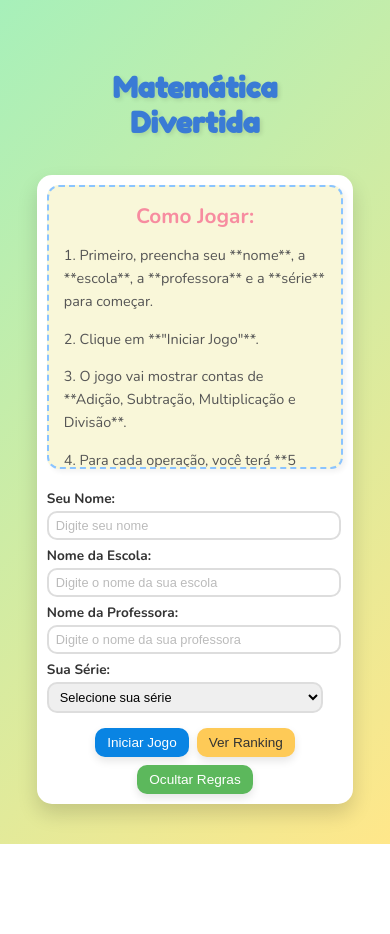
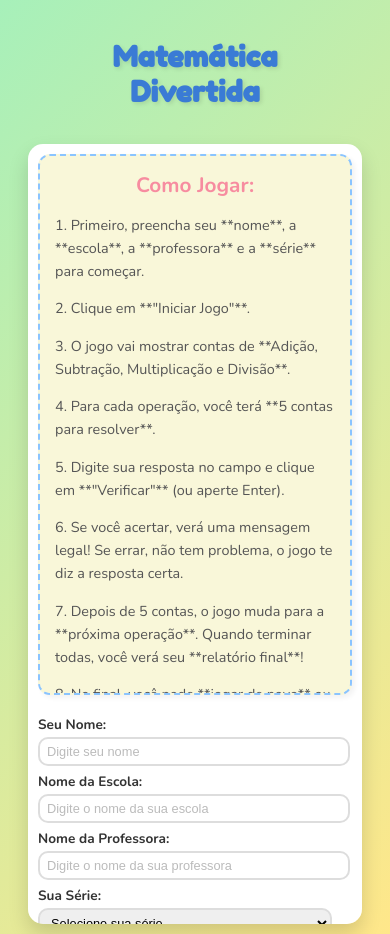
Before and after one commit to luciojs-Oliveira/Matem-rica-Divertida, a plain HTML site: page index.html in a window 390 px wide. Both pictures are taken after a click on the button "Como Jogar?". Before the commit the page ends 844 px from the top, so only its background shows below. Drawn offline with nearby package versions, Linux system fonts and the light colour scheme.

Commit message:
fifth commit

```diff
--- a/index.html
+++ b/index.html
@@ -19,7 +19,7 @@
             padding: 10px;
             box-sizing: border-box;
             overflow-x: hidden;
-            overflow-y: auto;
+            /* overflow-y: auto; Removido do body para evitar barras de rolagem duplas se o container já rolar */
         }
 
         /* Novo Wrapper para o Título e o Formulário */
@@ -31,6 +31,8 @@
             max-width: 90%;
             width: 100%;
             flex-wrap: nowrap;
+            /* Adicionado para garantir que o wrapper não seja empurrado para fora */
+            max-height: calc(100vh - 20px); /* 100vh - (padding do body * 2) */
         }
 
         /* Título Principal - Agora ao lado do formulário */
@@ -54,13 +56,15 @@
             text-align: center;
             width: 100%;
             max-width: 550px;
-            max-height: calc(100vh - 40px);
-            overflow-y: auto;
+            /* Ajuste o max-height para ser mais dinâmico. O 100vh pode ser alto demais. */
+            /* Ele deve considerar o padding do body e o h1, mas se o h1 estiver empilhado. */
+            max-height: calc(100vh - 20px); /* Comece com uma altura generosa */
+            overflow-y: auto; /* Permite rolagem dentro do container */
             animation: fadeIn 1s ease-out;
             box-sizing: border-box;
             display: flex;
             flex-direction: column;
-            justify-content: space-between;
+            justify-content: space-between; /* Para empurrar os botões para baixo */
             flex-shrink: 0;
         }
 
@@ -79,9 +83,9 @@
             margin-bottom: 20px;
             text-align: left;
             box-shadow: 3px 3px 5px rgba(0,0,0,0.05);
-            max-height: 0;
-            overflow: hidden;
-            transition: max-height 0.7s ease-out, padding 0.7s ease-out, margin-bottom 0.7s ease-out;
+            max-height: 0; /* Começa oculto */
+            overflow: hidden; /* Garante que o conteúdo não vaze */
+            transition: max-height 0.7s ease-out, padding 0.7s ease-out, margin-bottom 0.7s ease-out, opacity 0.7s ease-out;
             opacity: 0;
             visibility: hidden;
             flex-shrink: 0;
@@ -89,11 +93,13 @@
 
         /* Quando as regras estão visíveis */
         .regras-jogo.visible {
-            max-height: 400px;
+            max-height: 500px; /* Um valor alto o suficiente para a maioria dos conteúdos, mas limitado para forçar o scroll do .container se exceder */
             padding: 15px;
             margin-bottom: 20px;
             opacity: 1;
             visibility: visible;
+            /* Adicionado para permitir rolagem interna se o conteúdo for muito grande para este max-height */
+            overflow-y: auto;
         }
 
         .regras-jogo h2 {
@@ -165,7 +171,7 @@
 
         /* Botões */
         .button-group {
-            margin-top: auto;
+            margin-top: auto; /* Empurra os botões para o final do container flex */
             display: flex;
             justify-content: center;
             flex-wrap: wrap;
@@ -225,13 +231,18 @@
             .main-content-wrapper {
                 flex-direction: column;
                 gap: 25px;
+                max-width: 95%; /* Permite um pouco mais de largura em telas menores */
+                max-height: unset; /* Remove a altura fixa para que o body possa rolar se necessário */
             }
             h1 {
                 font-size: 2.8em;
                 margin-bottom: 0;
             }
             .container {
-                max-height: calc(100vh - 40px - 2.8em - 25px);
+                /* Ajuste o max-height para considerar a altura do h1 e do padding/gap do body */
+                /* É mais fácil deixar o body com overflow-y: auto; ou usar uma unidade vh mais simples */
+                max-height: calc(100vh - 40px - 2.8em - 25px); /* Ajuste com base no h1 */
+                padding: 20px; /* Ajuste o padding para telas menores */
             }
         }
 
@@ -241,6 +252,7 @@
             }
             .container {
                 padding: 15px;
+                /* Ajuste o max-height novamente com o novo h1 size */
                 max-height: calc(100vh - 20px - 2.2em - 25px);
             }
             .regras-jogo {
@@ -286,10 +298,16 @@
             .container {
                 padding: 10px;
                 max-width: 95%;
+                /* Ajuste o max-height novamente com o novo h1 size */
                 max-height: calc(100vh - 20px - 1.8em - 15px);
             }
+            /* AQUI ESTÁ A MUDANÇA CRÍTICA:
+               Aumentamos o max-height para que todo o conteúdo das regras caiba.
+               Se o conteúdo ainda for maior, o overflow-y: auto do .container pai será acionado. */
             .regras-jogo.visible {
-                max-height: 250px;
+                max-height: 60vh; /* Use vh para ser responsivo à altura da tela */
+                /* ou um valor maior se o 60vh ainda for pouco */
+                /* max-height: 500px; */ /* Alternativamente, um valor fixo alto */
             }
             .form-group {
                 margin-bottom: 6px;
@@ -374,6 +392,7 @@
         const btnToggleRegras = document.getElementById('btn-toggle-regras');
 
         function animateIndividualRules() {
+            // Remove a classe 'show' antes de adicionar para reanimar ou garantir estado inicial
             regraItens.forEach(item => {
                 item.classList.remove('show');
             });
@@ -389,6 +408,7 @@
             regrasJogoBloco.classList.toggle('visible');
 
             if (regrasJogoBloco.classList.contains('visible')) {
+                // Pequeno atraso para a transição de max-height ocorrer antes da animação dos parágrafos
                 setTimeout(animateIndividualRules, 500);
                 btnToggleRegras.textContent = 'Ocultar Regras';
             } else {
```
